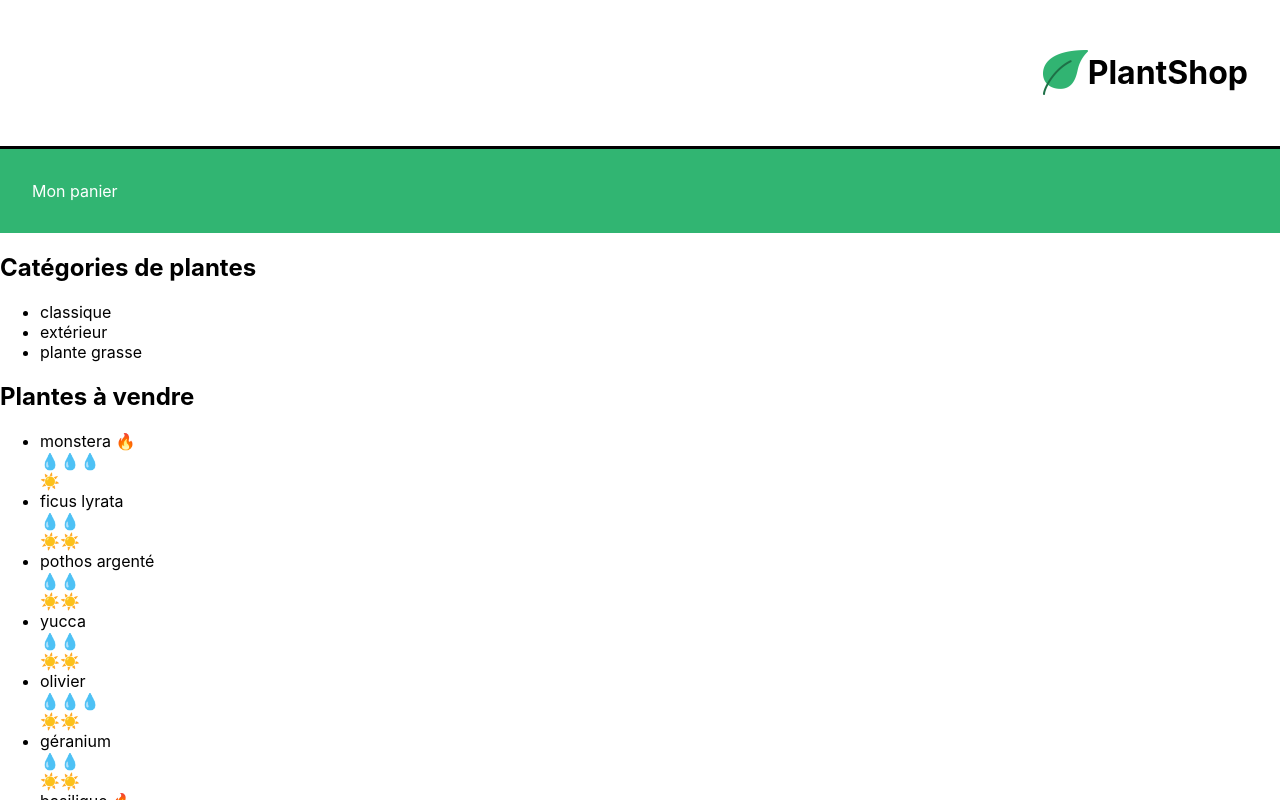
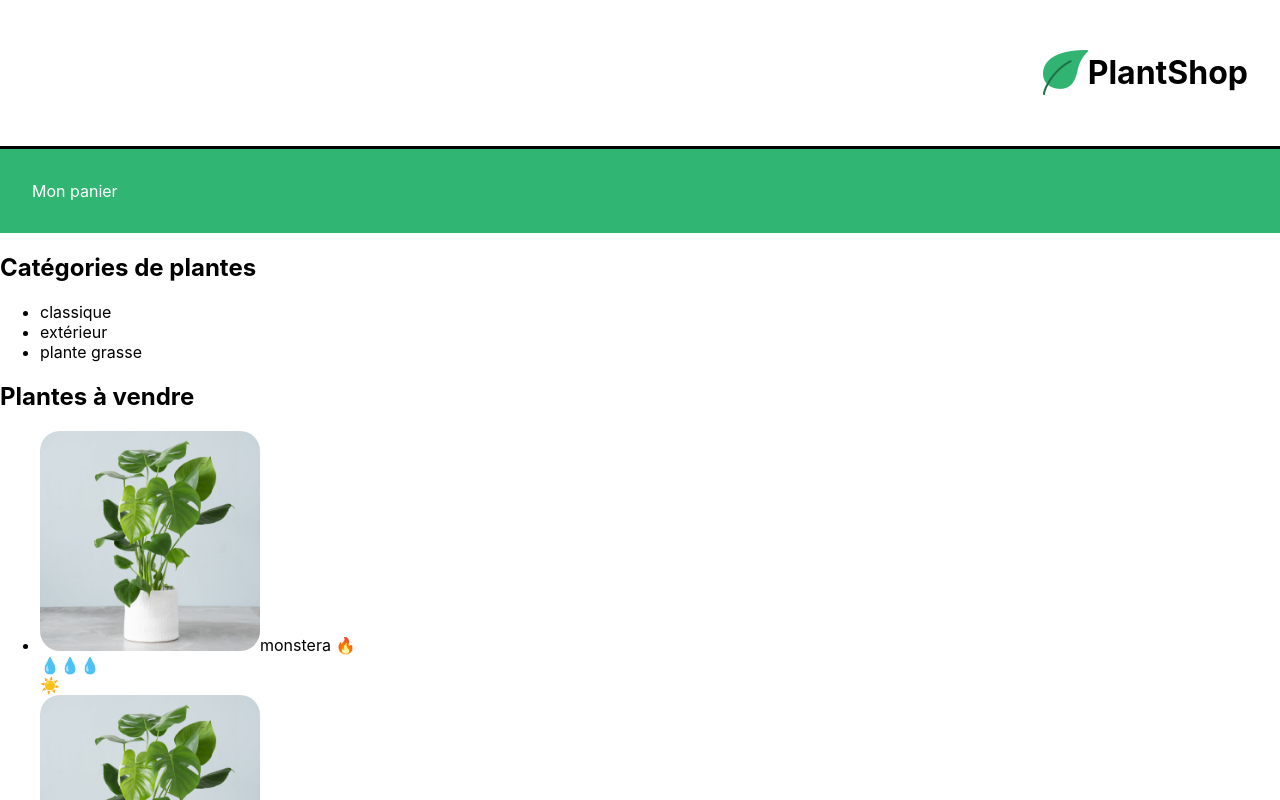
Before and after one commit to Entwickel/plantshop, a React (Create React App) app: page / in a window 1280 px wide. Shown: the top 800 px of the page. Built offline with nearby package versions, Linux system fonts and the light colour scheme.

Commit message:
ajout event, image plante avec click sur plante

```diff
--- a/src/components/ShoppingList.js
+++ b/src/components/ShoppingList.js
@@ -13,6 +13,9 @@ const extractCategories = (plants) => {
     }, []);
   };
 
+function handleClick(){
+  console.log("click sur element")
+}
 function ShoppingList() {
 
     const categories = extractCategories(plantList);
@@ -29,8 +32,14 @@ function ShoppingList() {
       <h2>Plantes à vendre</h2>
       <ul>
       {plantList.map((plant) => (
-          <li key={plant.id}>
-          {plant.name} {plant.isBestSale && <span>🔥</span>} <CareScale careType ='water' scaleValue= {plant.water}/><CareScale careType='light' scaleValue = {plant.light}/>
+          <li onClick={handleClick} key={plant.id}>
+            <img className='lmj-plant-item-cover' src = {plant.cover}/>
+            {plant.name} {plant.isBestSale && <span>🔥</span>}
+            <div>
+            <CareScale careType ='water' scaleValue= {plant.water}/>
+            <CareScale careType='light' scaleValue = {plant.light}/>
+
+              </div>
             </li>
         ))}
       </ul>
--- a/src/datas/plantList.js
+++ b/src/datas/plantList.js
@@ -1,3 +1,5 @@
+import monsteraImage from '../assets/monstera.jpg'
+
 export const plantList = [
 	{
 		name: 'monstera',
@@ -5,7 +7,8 @@ export const plantList = [
 		id: '1ed',
 		isBestSale: true,
 		water : 3,
-		light : 1
+		light : 1,
+		cover: monsteraImage
 	},
 	{
 		name: 'ficus lyrata',
@@ -13,7 +16,8 @@ export const plantList = [
 		id: '2ab',
 		isBestSale: false,
 		water : 2,
-		light : 2
+		light : 2,
+		cover: monsteraImage
 	},
 	{
 		name: 'pothos argenté',
@@ -21,7 +25,8 @@ export const plantList = [
 		id: '3sd',
 		isBestSale: false,
 		water : 2,
-		light : 2
+		light : 2,
+		cover: monsteraImage
 	},
 	{
 		name: 'yucca',
@@ -29,7 +34,8 @@ export const plantList = [
 		id: '4kk',
 		isBestSale: false,
 		water : 2,
-		light : 2
+		light : 2,
+		cover: monsteraImage
 	},
 	{
 		name: 'olivier',
@@ -37,7 +43,8 @@ export const plantList = [
 		id: '5pl',
 		isBestSale: false,
 		water : 3,
-		light : 2
+		light : 2,
+		cover: monsteraImage
 	},
 	{
 		name: 'géranium',
@@ -45,7 +52,8 @@ export const plantList = [
 		id: '6uo',
 		isBestSale: false,
 		water : 2,
-		light : 2
+		light : 2,
+		cover: monsteraImage
 	},
 	{
 		name: 'basilique',
@@ -53,7 +61,8 @@ export const plantList = [
 		id: '7ie',
 		isBestSale: true,
 		water : 2,
-		light : 2
+		light : 2,
+		cover: monsteraImage
 	},
 	{
 		name: 'aloe',
@@ -61,7 +70,8 @@ export const plantList = [
 		id: '8fp',
 		isBestSale: false,
 		water : 1,
-		light : 2
+		light : 2,
+		cover: monsteraImage
 	},
 	{
 		name: 'succulente',
@@ -69,6 +79,7 @@ export const plantList = [
 		id: '9vn',
 		isBestSale: false,
 		water : 1,
-		light : 2
+		light : 2,
+		cover: monsteraImage
 	}
 ]
--- a/src/styles/index.css
+++ b/src/styles/index.css
@@ -11,3 +11,18 @@ code {
   font-family: source-code-pro, Menlo, Monaco, Consolas, 'Courier New',
     monospace;
 }
+
+.lmj-plant-item-cover {
+	height: 220px;
+	width: 220px;
+	border-radius: 20px;
+}
+
+.lmj-plant-item {
+	margin: 10px;
+	display: flex;
+	align-items: flex-start;
+	justify-content: center;
+	flex-direction: column;
+	text-transform: capitalize;
+}
```
Also changed, not shown: src/assets/monstera.jpg (added), src/commande.txt, src/note.txt (added), 1 other file (tests, documents, lock files or other folders).
